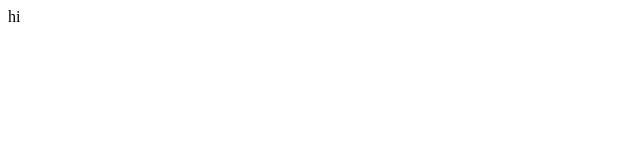
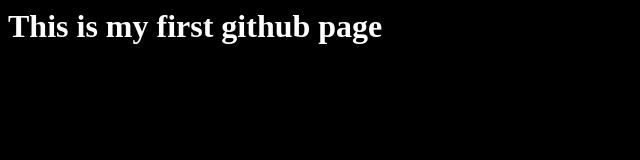
Before and after one commit to Alphadrake86/IncrementalUniverse, a plain HTML site: page Index.html in a window 1280 px wide. Shown: the whole page, without its empty margins (0-640 px from the left). Drawn offline with Linux system fonts and the light colour scheme.

Commit message:
Update Index.html

```diff
--- a/Index.html
+++ b/Index.html
@@ -1,6 +1,19 @@
 
-<head>
- <body>
- <p>hi</p>
- </body>
-</head>
+<html>
+  <title>
+    First website
+  </title>
+
+  <body>
+    <h1>This is my first github page</h1>
+  </body>
+
+  <style>
+    body {
+      background-color:black;
+      color:#fff;
+      text-align:left;
+    }
+  </style>
+
+</html>
```
